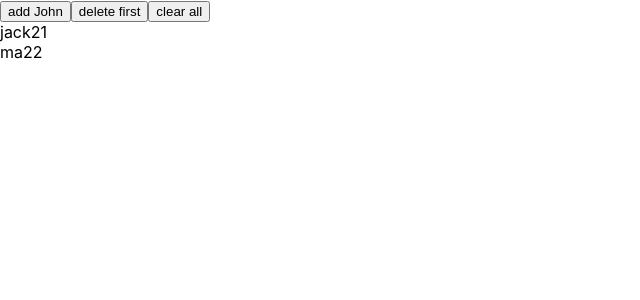
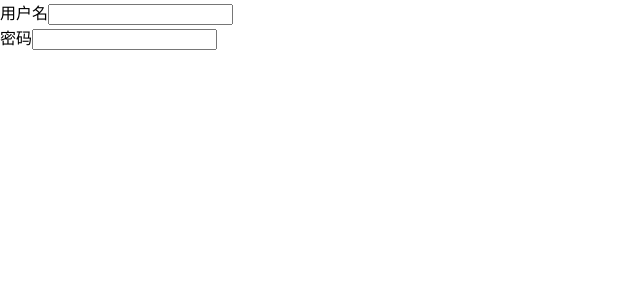
Before and after one commit to q364067187/jira, a React (Create React App) app: page / in a window 1280 px wide. Shown: the top 300 px of the page, without its empty margins (0-640 px from the left). Built offline with nearby package versions, Linux system fonts and the light colour scheme.

Commit message:
feat: 登录示例页面的制作

```diff
--- a/src/App.tsx
+++ b/src/App.tsx
@@ -2,13 +2,16 @@
 // import ProjectList from "pages/product-list-jsx/index";
 // import ProjectList from "pages/product-list/index";
 
-import PageUseArray from "pages/work-pages/use-array";
+// import PageUseArray from "pages/work-pages/use-array";
+
+import Login from "pages/work-pages/login";
 
 function App() {
   return (
     // <OldHome />
     // <ProjectList />
-    <PageUseArray />
+    // <PageUseArray />
+    <Login />
   );
 }
 
```
